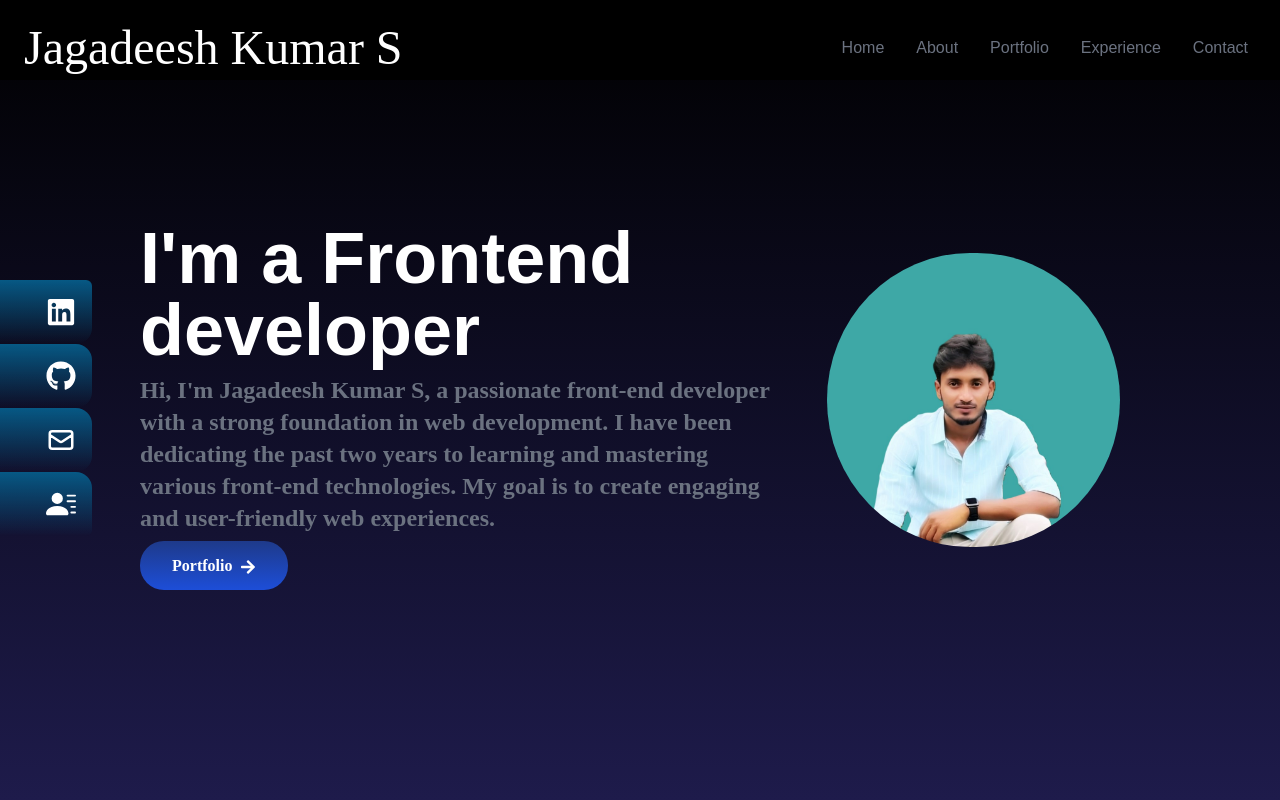
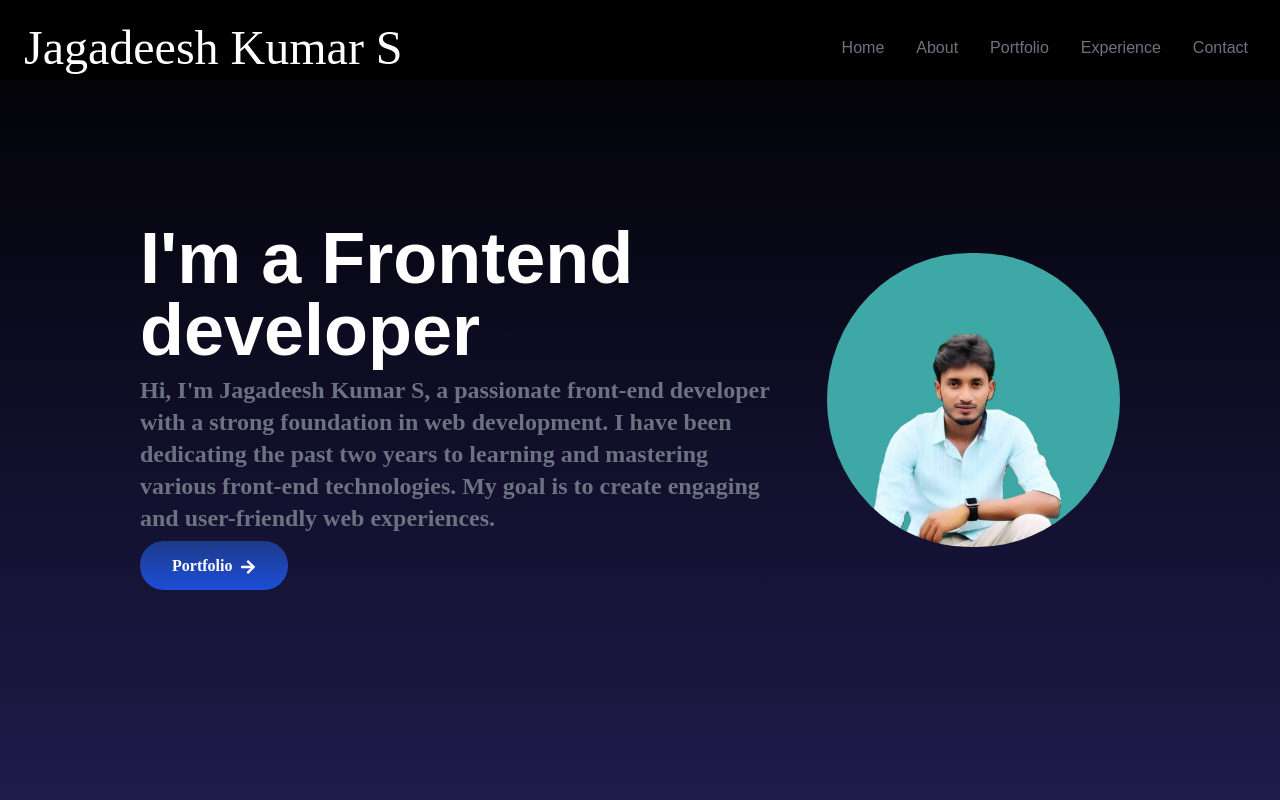
Before and after one commit to Jagadeesh825/portfolio, a React (Create React App) app: page / in a window 1280 px wide. Shown: the top 800 px of the page. Built offline with nearby package versions, Linux system fonts and the light colour scheme.

Commit message:
Update social_links.jsx

```diff
--- a/src/components/social_links.jsx
+++ b/src/components/social_links.jsx
@@ -4,6 +4,7 @@ import { HiOutlineMail } from 'react-icons/hi';
 import { BsFillPersonLinesFill } from 'react-icons/bs';
 
 const SocialLinks = () => {
+  const [showLinks, setShowLinks] = useState(false);
   const [hoveredLink, setHoveredLink] = useState(null);
 
   const links = [
@@ -49,19 +50,31 @@ const SocialLinks = () => {
   ];
 
   return (
-    <div className='min-h-screen hidden lg:flex flex-col top-[35%] left-0 fixed'>
-      <ul>
+    <div className='lg:flex lg:flex-col fixed'>
+      {/* Mobile Button */}
+      <button
+        className="lg:hidden fixed bottom-4 right-4 p-2 bg-gradient-to-t from-transparent to-sky-800 text-white rounded-full"
+        onClick={() => setShowLinks(!showLinks)}
+      >
+        {showLinks ? 'Hide Links' : 'Show Links'}
+      </button>
+
+      {/* Social Links */}
+      {showLinks && (
+        <ul className="lg:ml-[-100px] lg:flex hidden fixed bottom-0 right-0">
           {links.map((link) => (
             <li
               key={link.id}
               className={`flex justify-between items-center
-            w-48 h-16 px-4 ml-[-100px] rounded-2xl duration-300
+                w-48 h-16 px-4 rounded-2xl duration-300
                 bg-gradient-to-t from-transparent to-sky-800 text-white ${link.style}`}
               onMouseEnter={() => setHoveredLink(link.id)}
-            onMouseLeave={() => setHoveredLink(null)}>
+              onMouseLeave={() => setHoveredLink(null)}
+            >
               <a
                 href={link.href}
-              className="flex justify-between items-center w-full">
+                className="flex justify-between items-center w-full"
+              >
                 {hoveredLink === link.id && (
                   <span className="absolute top-0 left-full p-2 bg-black text-white rounded-md">
                     {link.child}
@@ -72,6 +85,7 @@ const SocialLinks = () => {
             </li>
           ))}
         </ul>
+      )}
     </div>
   );
 };
```
Lines whose indentation alone changed are shown as unchanged.
